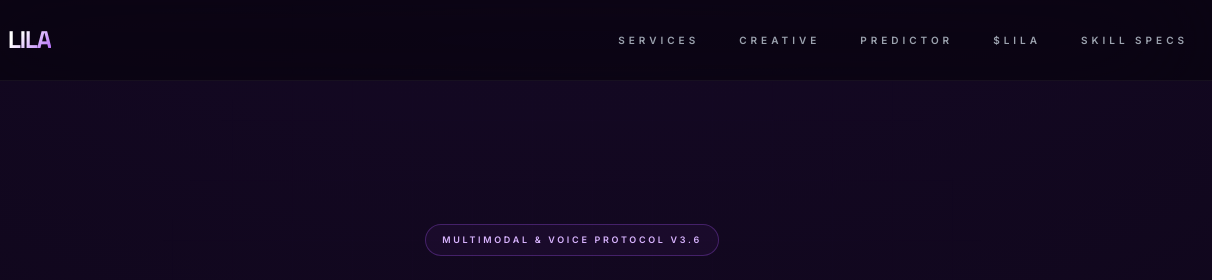
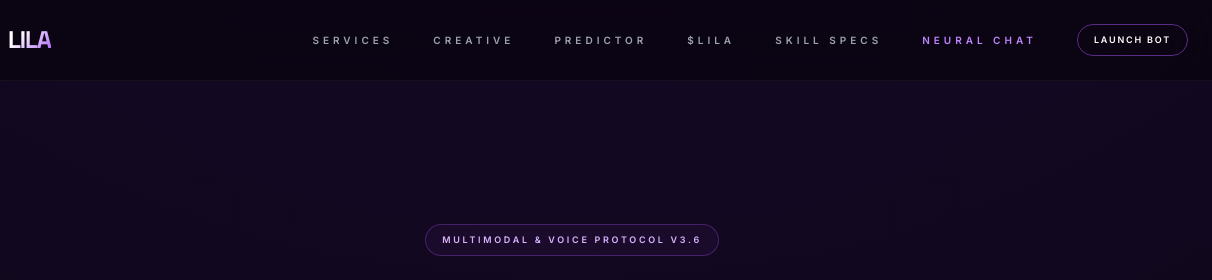
Before and after one commit to nrlartt/lila-website, a plain HTML site: page index.html in a window 1280 px wide. Shown: the top 280 px of the page, 68-1280 px from the left. Drawn offline with nearby package versions, Linux system fonts and the light colour scheme.

Commit message:
Restore chat and bot access in navbar (preserve previous settings)

```diff
--- a/index.html
+++ b/index.html
@@ -40,6 +40,8 @@
         <a href="#predictor" class="hover:text-purple-400">Predictor</a>
         <a href="#token" class="hover:text-purple-400">$LILA</a>
         <a href="/docs/" class="hover:text-purple-400">Skill Specs</a>
+        <a href="/chat/" class="text-purple-400 font-bold hover:text-white">Neural Chat</a>
+        <a href="https://t.me/lilamoltbot" class="text-white border border-purple-500/50 px-4 py-2 rounded-full hover:bg-purple-600 transition tracking-[0.2em] text-[9px]">Launch Bot</a>
       </div>
     </div>
   </nav>
```
